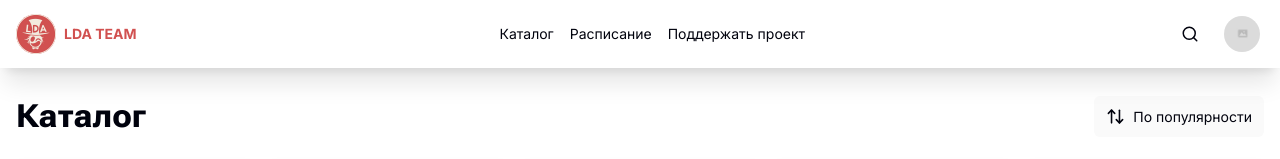
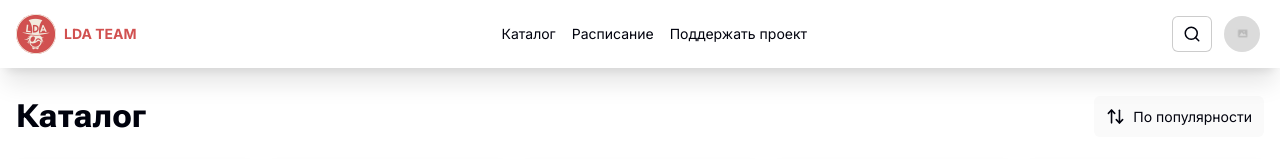
Before and after one commit to MarcoSKB/lda-team-anime-site, a Next.js app: page /catalog in a window 1280 px wide. Shown: the top 159 px of the page. Built offline with nearby package versions, Linux system fonts and the light colour scheme; what @vidstack/react would draw is missing.

Commit message:
style(header-section): change some styles

```diff
--- a/src/components/module/header/components/Profile.tsx
+++ b/src/components/module/header/components/Profile.tsx
@@ -13,7 +13,7 @@ const Profile: React.FC = () => {
   const { theme, changeTheme } = useTheme()
   return (
     <Menu>
-      <MenuButton className='hover:bg-secondary hidden cursor-pointer items-center gap-2 rounded-lg bg-transparent px-1 py-1 transition-all ease-out md:flex'>
+      <MenuButton className='hover:bg-foreground dark:hover:bg-secondary hidden cursor-pointer items-center gap-2 rounded-lg bg-transparent px-1 py-1 transition-all ease-out md:flex'>
         <Image
           src='/images/placeholder-image.jpg'
           alt='Аватар пользователя'
--- a/src/components/module/search/Search.tsx
+++ b/src/components/module/search/Search.tsx
@@ -12,10 +12,10 @@ const Search: React.FC = () => {
         as={Button}
         size='small'
         title='Поиск аниме тайтлов'
-        className='dark:md:hover:bg-secondary md:hover:border-foreground border border-transparent text-inherit hover:bg-transparent md:bg-[rgba(255,255,255,10%)] md:hover:border-solid dark:md:hover:border-transparent'
+        className='dark:md:hover:bg-secondary md:hover:border-accent group md:hover:bg-accent border border-[rgba(0,0,0,0.2)] text-inherit hover:bg-transparent md:bg-[rgba(255,255,255,10%)] md:hover:border-solid dark:border-transparent dark:md:hover:border-transparent'
       >
-        <div className='hover:text-accent md:hover:text-foreground flex flex-col items-center px-1 transition-colors ease-out md:flex-row'>
-          <SearchIcon className='mx-auto h-[29px] w-[29px] md:h-[18px] md:w-[18px]' />
+        <div className='hover:text-accent md:hover:text-foreground flex flex-col items-center px-0.5 transition-colors ease-out md:flex-row'>
+          <SearchIcon className='mx-auto h-[29px] w-[29px] transition ease-in-out md:h-[18px] md:w-[18px] md:group-hover:text-white' />
           <span className='text-[12px] md:hidden'>Поиск</span>
         </div>
       </PopoverButton>
```
